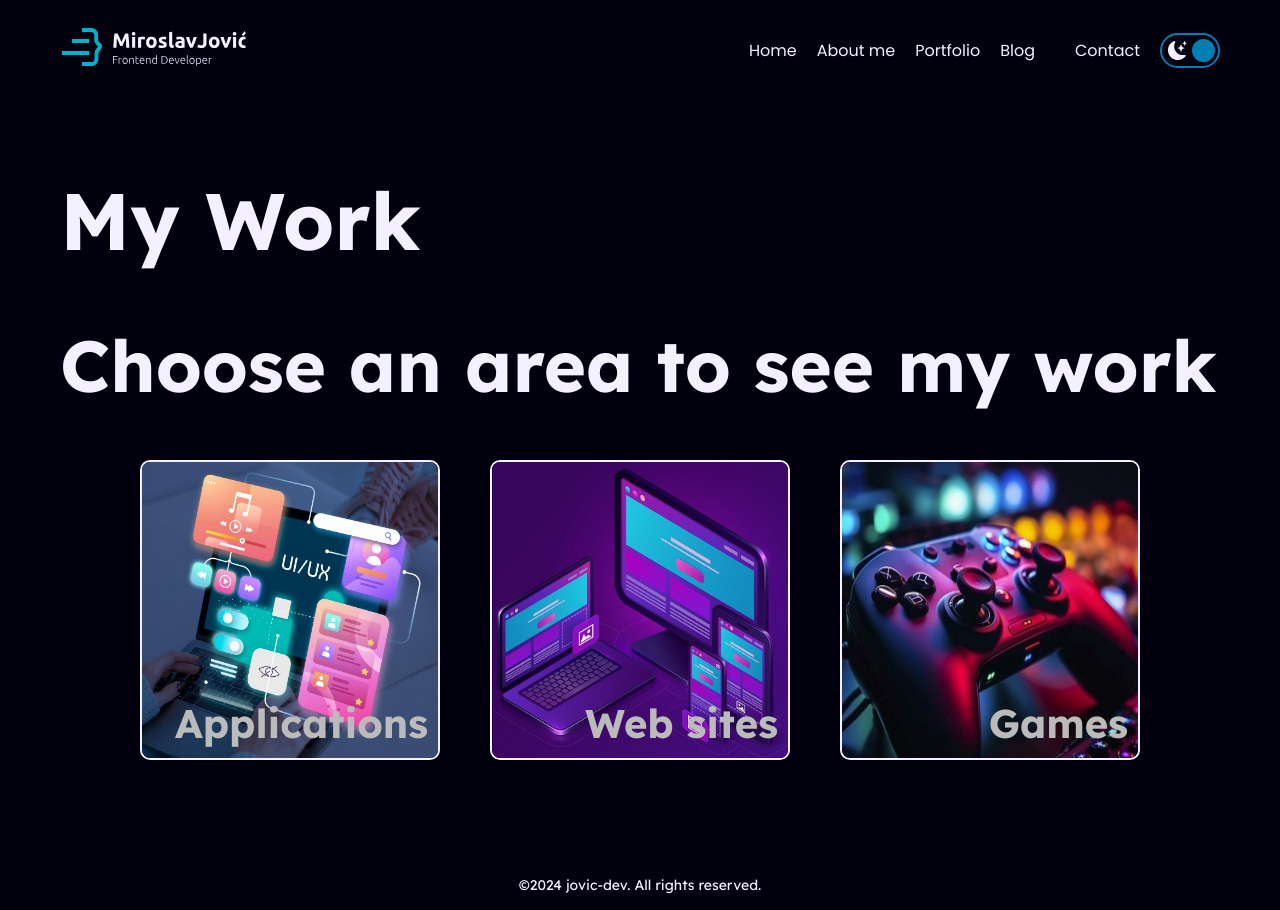
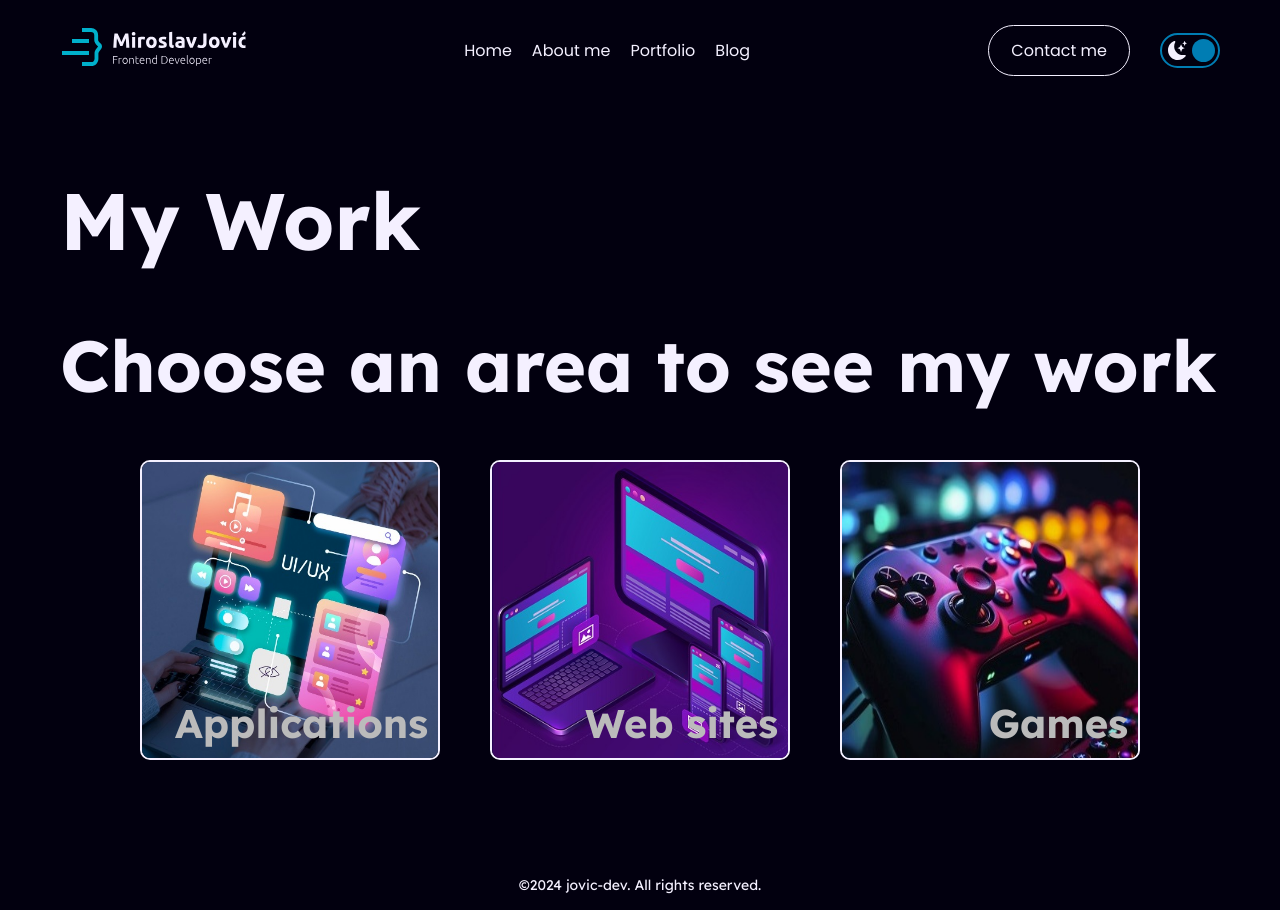
Before and after one commit to MirosBL45/jovic-dev, a Next.js app: page /portfolio in a window 1280 px wide. Built offline with nearby package versions, Linux system fonts and the light colour scheme; no server answers.

Commit message:
nav doing

```diff
--- a/src/app/globals.css
+++ b/src/app/globals.css
@@ -22,6 +22,7 @@
   --sm-border-radius: 0.625rem;
   --medium-border-radius: 0.938rem;
   --big-border-radius: 1.875rem;
+  --xl-border-radius: 2.25rem;
 
   --large-font: 5.0rem;
   --big-font: 4.5rem;
--- a/src/components/PageComponents/navbar/Navbar.jsx
+++ b/src/components/PageComponents/navbar/Navbar.jsx
@@ -81,15 +81,53 @@ function Navbar() {
               )}
             </div>
           ))}
-          {/* just contact link */}
-          <div className={`${styles.link} ${isNavShowing && styles.open}`}>
+
+          {/* ---------- JUST FOR MOBILE DEVICES!!! --------------- */}
+          <div className={`${styles.contactAndTheme} ${styles.hiddenContact}`}>
+            {/* just contact link */}
             <Link
+              className={`${styles.link} ${styles.justContactButton} ${
+                isNavShowing && styles.open
+              }`}
               href={links[links.length - 1].url}
               onClick={() => setIsNavShowing(false)}
             >
               {links[links.length - 1].title}
             </Link>
+            <div
+              // div for animation in mobile view
+              className={`${styles.forDarkModeToggle} ${
+                isNavShowing && styles.open
+              }`}
+            >
+              <DarkModeToggle />
+            </div>
+            {/* show Logout button when user is logged in */}
+            {session.status === 'authenticated' && (
+              <button
+                className={`${styles.logout} ${isNavShowing && styles.open}`}
+                onClick={handleLogout}
+                title="Logout"
+              >
+                <GrPowerShutdown />
+              </button>
+            )}
           </div>
+          {/* ^^^^^^^^^^^^^^ JUST FOR MOBILE DEVICES!!! ^^^^^^^^^^^ */}
+        </div>
+
+        {/* ---------- JUST FOR BIG DEVICES!!! --------------- */}
+        <div className={`${styles.contactAndTheme} ${styles.showContact}`}>
+          {/* just contact link */}
+          <Link
+            className={`${styles.link} ${styles.justContactButton} ${
+              isNavShowing && styles.open
+            }`}
+            href={links[links.length - 1].url}
+            onClick={() => setIsNavShowing(false)}
+          >
+            {links[links.length - 1].title}
+          </Link>
           <div
             // div for animation in mobile view
             className={`${styles.forDarkModeToggle} ${
@@ -109,6 +147,7 @@ function Navbar() {
             </button>
           )}
         </div>
+        {/* ^^^^^^^^^^^^^^ JUST FOR BIG DEVICES!!! ^^^^^^^^^^^ */}
         {/* toggle button for mobile */}
         <button
           onClick={() => setIsNavShowing(!isNavShowing)}
--- a/src/components/PageComponents/navbar/navbar.module.css
+++ b/src/components/PageComponents/navbar/navbar.module.css
@@ -56,6 +56,21 @@
   color: var(--green-color);
 }
 
+.contactAndTheme {
+  display: flex;
+  gap: 30px;
+  align-items: center;
+}
+.contactAndTheme .justContactButton {
+  padding: 12px 22px;
+  border: 1px solid var(--background);
+  border-radius: var(--xl-border-radius);
+  transform: var(--transition);
+}
+.contactAndTheme .justContactButton:hover {
+  border: 1px solid var(--dark-green-color);
+}
+
 .logout {
   margin-left: 40px;
   display: grid;
@@ -88,6 +103,10 @@
   color: var(--background);
 }
 
+.hiddenContact {
+  display: none;
+}
+
 /* MEDIA QUERIES (medium and small screens) */
 @media screen and (max-width: 850px) {
   .links {
@@ -98,7 +117,13 @@
   }
 }
 /* MEDIA QUERIES (medium and small screens) */
-@media screen and (max-width: 745px) {
+@media screen and (max-width: 900px) {
+  .hiddenContact {
+    display: flex;
+  }
+  .showContact {
+    display: none;
+  }
   .show_nav {
     transition: var(--transition);
     transform: translateX(0);
@@ -155,15 +180,6 @@
   .open:nth-child(6) {
     transition-delay: 0.81s;
   }
-  .open:nth-child(7) {
-    transition-delay: 0.91s;
-  }
-  .open:nth-child(8) {
-    transition-delay: 1.01s;
-  }
-  .open:nth-child(9) {
-    transition-delay: 1.11s;
-  }
   .toggleBtn {
     outline: none;
     border: none;
--- a/src/components/PageComponents/navbar/navbar.module.scss
+++ b/src/components/PageComponents/navbar/navbar.module.scss
@@ -56,6 +56,23 @@
     }
 }
 
+.contactAndTheme {
+    display: flex;
+    gap: 30px;
+    align-items: center;
+
+    .justContactButton {
+        padding: 12px 22px;
+        border: 1px solid var(--background);
+        border-radius: var(--xl-border-radius);
+        transform: var(--transition);
+
+        &:hover {
+            border: 1px solid var(--dark-green-color);
+        }
+    }
+}
+
 .logout {
     margin-left: 40px;
     display: grid;
@@ -90,6 +107,10 @@
     }
 }
 
+.hiddenContact {
+    display: none;
+}
+
 /* MEDIA QUERIES (medium and small screens) */
 @media screen and (max-width: 850px) {
     .links {
@@ -102,8 +123,16 @@
 }
 
 /* MEDIA QUERIES (medium and small screens) */
-@media screen and (max-width: 745px) {
+@media screen and (max-width: 900px) {
     // here the menu switches to the hamburger menu
+
+    .hiddenContact {
+        display: flex;
+    }
+
+    .showContact {
+        display: none;
+    }
 
     .show_nav {
         transition: var(--transition);
@@ -147,7 +176,7 @@
         }
     }
 
-    @for $i from 1 through 9 {
+    @for $i from 1 through 6 {
         .open:nth-child(#{$i}) {
             transition-delay: ($i * 0.1s) + 0.21;
         }
--- a/src/utils/allData/links.js
+++ b/src/utils/allData/links.js
@@ -21,7 +21,7 @@ export const linksHomePage = [
     },
     {
         id: 99,
-        title: "Contact",
+        title: "Contact me",
         url: "#contact",
     },
 ];
@@ -49,7 +49,7 @@ export const linksOtherPages = [
     },
     {
         id: 99,
-        title: "Contact",
+        title: "Contact me",
         url: "/#contact",
     },
 ];
```
